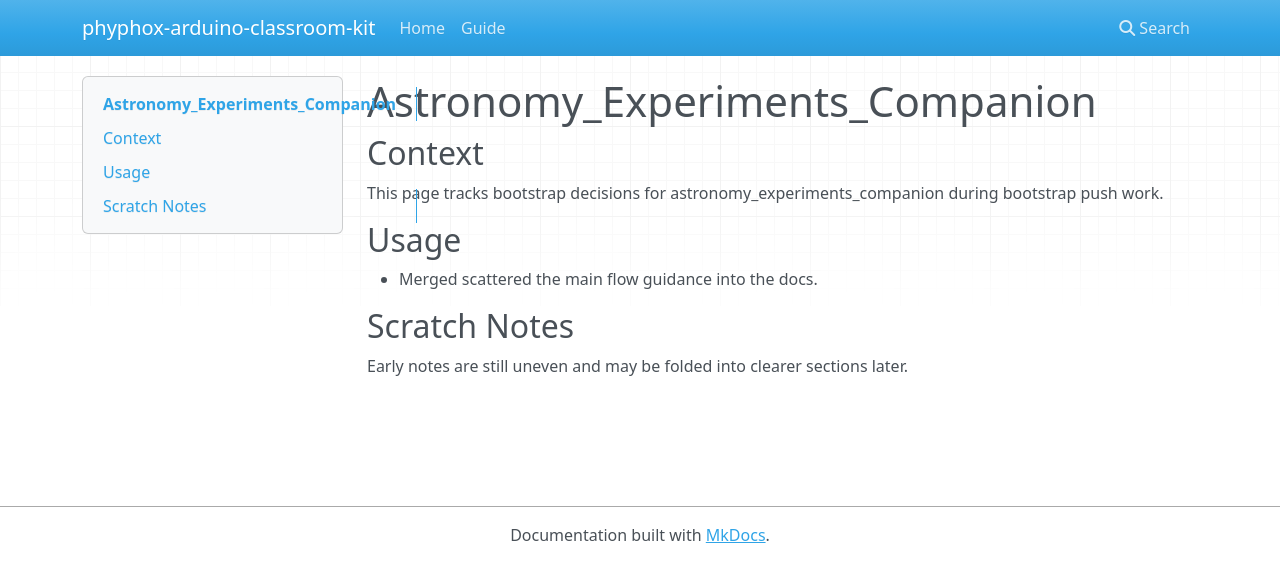
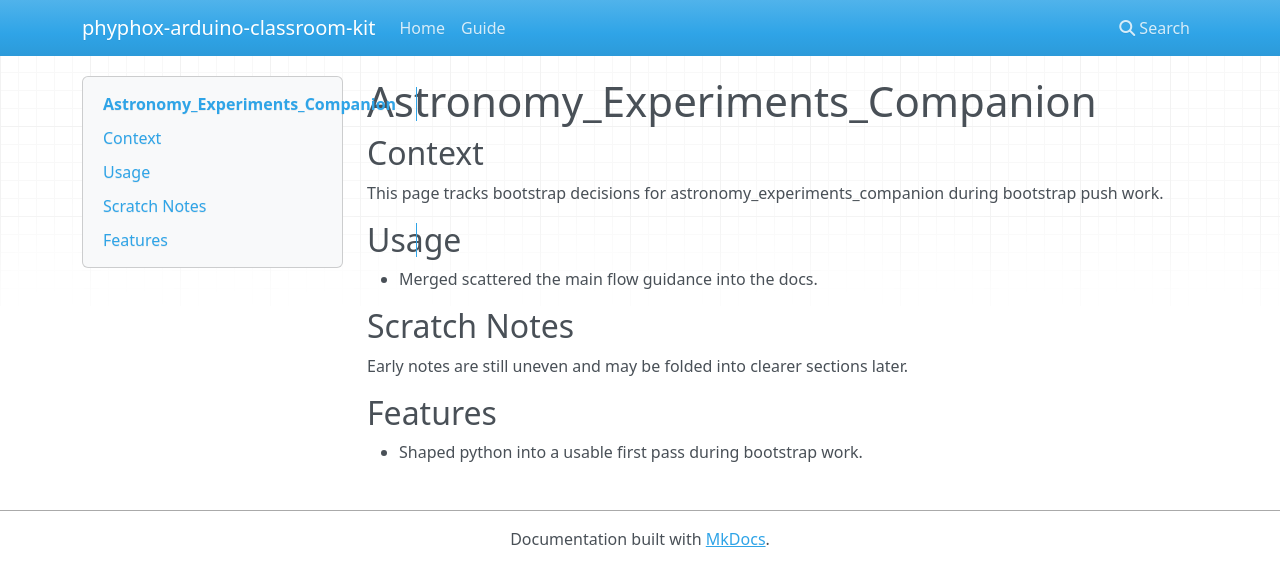
Before and after one commit to sebastianspicker/phyphox-arduino-classroom-kit, an MkDocs documentation site: the page built from docs/ASTRONOMY_EXPERIMENTS_COMPANION.md, in a window 1280 px wide. Shown: the top 586 px of the page. Built offline with MkDocs 1.6.1, drawn with Linux system fonts in a browser that asks for light colours; nearby versions of some CDN libraries.

Commit message:
feat(python): introduce the initial command module in the classroom lane

```diff
--- a/docs/ASTRONOMY_EXPERIMENTS_COMPANION.md
+++ b/docs/ASTRONOMY_EXPERIMENTS_COMPANION.md
@@ -9,3 +9,6 @@ This page tracks bootstrap decisions for astronomy_experiments_companion during
 
 ## Scratch Notes
 Early notes are still uneven and may be folded into clearer sections later.
+
+## Features
+- Shaped python into a usable first pass during bootstrap work.
```
Also changed, not shown: 1 other file.
